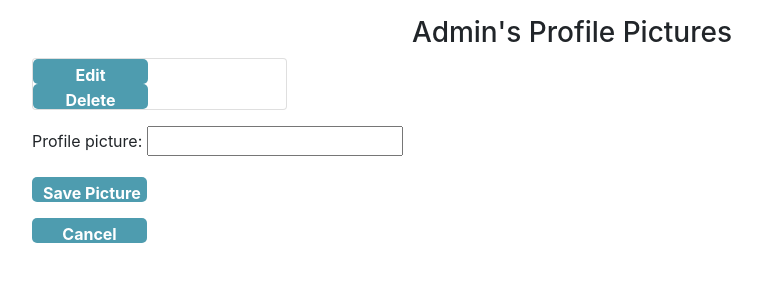
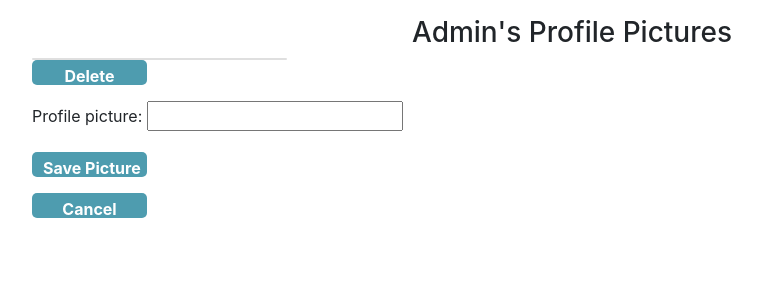
Before and after one commit to peerhoffmanncode/HotSox, a Django app: page /user/profile/picture in a window 1280 px wide. Shown: the part 56-356 px from the top of the page, without its empty margins (53-815 px from the left). Run offline with Django 4.2, Linux system fonts and the light colour scheme; a user stored in the database is signed in; data comes from the database, SQL or seed files in the repository; some libraries are stand-ins or nearby versions.

Commit message:
Update app_user.views for user profile picture delete method - Update Template profile_picture to use delete method

```diff
--- a/app_users/templates/users/profile_picture.html
+++ b/app_users/templates/users/profile_picture.html
@@ -6,132 +6,30 @@
         </div>
     </div>
 
-<div class="row">
-    <div class="col-3">
-        <div class="card">
-            {% if profile_picture_query_set.0.profile_picture %}
-            <img src="{{profile_picture_query_set.0.profile_picture.url}}" alt="">
-            <form method="PUT" name="pk" value="">
-                <button class="btn" style="align-items: center;">Edit</button>
-            </form>
-            <form method="DELETE" name="pk" value="">
-                <button class="btn" style="align-items: center;">Delete</button>
-            </form>
-            {% endif %}
-        </div>
-    </div>
-    {% if profile_picture_query_set.1.profile_picture.url %}
-    <div class="col-3">
-        <div class="card">
-            <img src="{{profile_picture_query_set.1.profile_picture.url}}" alt="">
-            <form method="PUT" name="pk" value="">
-                <button class="btn" style="align-items: center;">Edit</button>
-            </form>
-            <form method="DELETE" name="pk" value="">
+    <div class="row">
+        {% for picture in profile_picture_query_set %}
+        {% if picture %}
+        <div class="col-3">
+            <div class="card">
+                <img src="{{picture.profile_picture.url}}" alt="">
+            </div>
+            <form method="POST">
+                {% csrf_token %}
+                <input type="hidden" name="method" value="delete">
+                <input type="hidden" name="picture_pk" value="{{picture.pk}}">
                 <button class="btn" style="align-items: center;">Delete</button>
             </form>
         </div>
+        {% endif %}
+        {% endfor %}
     </div>
-    {% endif %}
-    {% if profile_picture_query_set.2.profile_picture %}
-    <div class="col-3">
-        <div class="card">
-            <img src="{{profile_picture_query_set.2.profile_picture.url}}" alt="">
-            <form method="PUT" name="pk" value="">
-                <button class="btn" style="align-items: center;">Edit</button>
-            </form>
-            <form method="DELETE" name="pk" value="">
-                <button class="btn" style="align-items: center;">Delete</button>
-            </form>
-        </div>
-    </div>
-    {% endif %}
-    {% if profile_picture_query_set.3.profile_picture %}
-    <div class="col-3">
-        <div class="card">
-            <img src="{{profile_picture_query_set.3.profile_picture.url}}" alt="">
-            <form method="PUT" name="pk" value="">
-                <button class="btn" style="align-items: center;">Edit</button>
-            </form>
-            <form method="DELETE" name="pk" value="">
-                <button class="btn" style="align-items: center;">Delete</button>
-            </form>
-        </div>
-    </div>
-    {% endif %}
-</div>
-<div class="row">
-    {% if profile_picture_query_set.4.profile_picture %}
-    <div class="col-3">
-        <div class="card">
-            <img src="{{profile_picture_query_set.4.profile_picture.url}}" alt="">
-            <form method="PUT" name="pk" value="">
-                <button class="btn" style="align-items: center;">Edit</button>
-            </form>
-            <form method="DELETE" name="pk" value="">
-                <button class="btn" style="align-items: center;">Delete</button>
-            </form>
-        </div>
-    </div>
-    {% endif %}
-    {% if profile_picture_query_set.5.profile_picture %}
-    <div class="col-3">
-        <div class="card">
-            <img src="{{profile_picture_query_set.5.profile_picture.url}}" alt="">
-            <form method="PUT" name="pk" value="">
-                <button class="btn" style="align-items: center;">Edit</button>
-            </form>
-            <form method="DELETE" name="pk" value="">
-                <button class="btn" style="align-items: center;">Delete</button>
-            </form>
-        </div>
-    </div>
-    {% endif %}
-    {% if profile_picture_query_set.6.profile_picture %}
-    <div class="col-3">
-        <div class="card">
-            <img src="{{profile_picture_query_set.6.profile_picture.url}}" alt="">
-            <form method="PUT" name="pk" value="">
-                <button class="btn" style="align-items: center;">Edit</button>
-            </form>
-            <form method="DELETE" name="pk" value="">
-                <button class="btn" style="align-items: center;">Delete</button>
-            </form>
-        </div>
-    </div>
-    {% endif %}
-    {% if profile_picture_query_set.7.profile_picture %}
-    <div class="col-3">
-        <div class="card">
-            <img src="{{profile_picture_query_set.7.profile_picture.url}}" alt="">
-            <form method="PUT" name="pk" value="">
-                <button class="btn" style="align-items: center;">Edit</button>
-            </form>
-            <form method="DELETE" name="pk" value="">
-                <button class="btn" style="align-items: center;">Delete</button>
-            </form>
-        </div>
-    </div>
-    {% endif %}
-</div>
-
-
-
-
-
-
-
-
-
-
-
-
-
+    <!-- add profile picture -->
     <div class="row">
         <div class="col-md-12 mt-3">
             <form method="POST" action="" enctype="multipart/form-data">
                 {% csrf_token %}
                 {{ form_user_profile_picture.as_p }}
+                <input type="hidden" name="method" value="add">
                 <button class="btn btn-signup right" type="submit">Save Picture</button>
             </form>
         </div>
--- a/app_users/views.py
+++ b/app_users/views.py
@@ -23,8 +23,12 @@
             user = form_user_profile.save(commit=False)
 
             # fix the data
-            user.first_name = form_user_profile.cleaned_data["first_name"].title()
-            user.last_name = form_user_profile.cleaned_data["last_name"].title()
+            user.first_name = form_user_profile.cleaned_data[
+                "first_name"
+            ].title()
+            user.last_name = form_user_profile.cleaned_data[
+                "last_name"
+            ].title()
 
             # check if user is ate least 18 years old
             if user.is_18_years():
@@ -83,7 +87,9 @@
     user_to_update = get_object_or_404(User, pk=request.user.pk)
 
     if request.method == "POST":
-        form_user_profile = UserProfileForm(request.POST, instance=user_to_update)
+        form_user_profile = UserProfileForm(
+            request.POST, instance=user_to_update
+        )
 
         if form_user_profile.is_valid():
             # check if user is >18 years old
@@ -129,27 +135,36 @@
         profile_picture_query_set = [""]
 
     if request.method == "POST":
-        form_user_profile_picture = UserProfilePictureForm(
-            request.POST,
-            request.FILES,
-            initial={"user": user_to_update},
-        )
+        if request.POST.get("method") == "add":
+            form_user_profile_picture = UserProfilePictureForm(
+                request.POST,
+                request.FILES,
+                initial={"user": user_to_update},
+            )
 
-        if form_user_profile_picture.is_valid():
-            # create a profile_picture object
-            new_profile_picture = form_user_profile_picture.save(commit=False)
-            # set one to many field [user] to current user
-            new_profile_picture.user = user_to_update
-            # store the picture to the database
-            new_profile_picture.save()
-            # redirect to user profile details page
-            return redirect(reverse("app_users:user-profile-details"))
-
+            if form_user_profile_picture.is_valid():
+                # create a profile_picture object
+                new_profile_picture = form_user_profile_picture.save(
+                    commit=False
+                )
+                # set one to many field [user] to current user
+                new_profile_picture.user = user_to_update
+                # store the picture to the database
+                new_profile_picture.save()
+                # redirect to user profile details page
+                return redirect(reverse("app_users:user-profile-picture"))
+        elif request.POST.get("method") == "delete":
+            picture_pk = request.POST.get("picture_pk", None)
+            if picture_pk:
+                UserProfilePicture_obj = UserProfilePicture.objects.get(
+                    pk=picture_pk
+                )
+                UserProfilePicture_obj.delete()
+                return redirect(reverse("app_users:user-profile-picture"))
     else:
         form_user_profile_picture = UserProfilePictureForm(
             initial={
                 "user": user_to_update,
-                "profile_picture_query_set": profile_picture_query_set,
             },
         )
 
```
